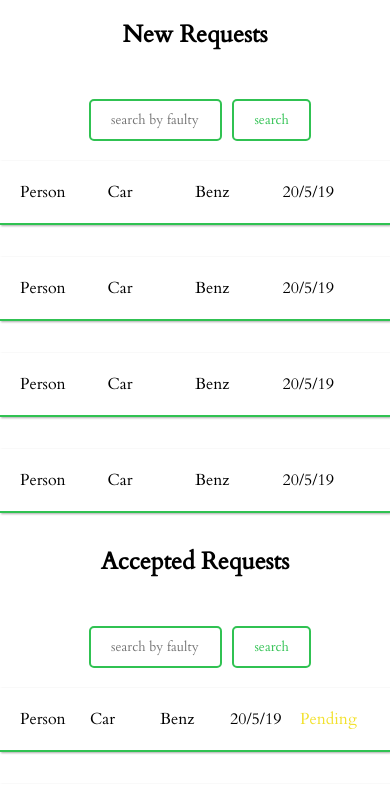
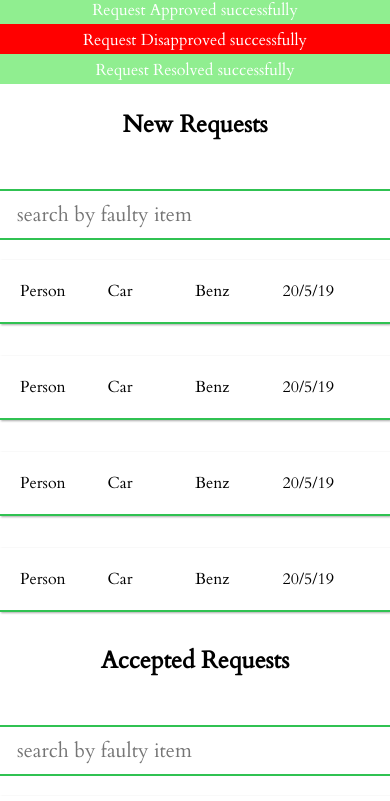
Before and after one commit to Mohamilr/Maintenance-Tracker, a plain HTML site: page UI/logedin-admin/review.html in a window 390 px wide. Shown: the part 51-852 px from the top of the page. Drawn offline with Linux system fonts and the light colour scheme.

Commit message:
add notifications

```diff
--- a/UI/Assets/css/style.css
+++ b/UI/Assets/css/style.css
@@ -246,6 +246,23 @@ nav span i{
 }
 
 /*user service style*/
+.notification{
+    text-align: center;
+    color: white;
+}
+
+.notify{
+    background-color: lightgreen;
+    padding: 5px;
+    height: 30px;
+}
+
+.notify-red{
+    background-color: red;
+    padding: 5px;
+    height: 30px;
+}
+
 .box-container{
     display: flex;
     justify-content: center;
@@ -360,14 +377,7 @@ button{
     border-radius: 5px;
     background-color: #ffffff;
     margin: 0 20px 0;
-}
-
-.search-btn{
-    padding: 10px 20px;
-    border: 2px solid #30c252;
-    border-radius: 5px;
-    color: #30c252;
-    background-color: #ffffff;
+    font-size: 20px;
 }
 
 .btn-green {
@@ -531,11 +541,7 @@ button{
     /* admin review page*/
     .search-input{
       padding: 10px 20px;
-      width: 10em;
+      width: 20em;
       margin: 0 10px 0;
     }
-
-    .search-btn{
-      padding: 10px 20px;
-    }
 }
--- a/UI/logedin-admin/review.html
+++ b/UI/logedin-admin/review.html
@@ -31,11 +31,18 @@
     </header>
     <main>
         <section>
+        <div class="notification">
+            <p class="notify">Request Approved successfully</p>
+            <p class="notify-red">Request Disapproved successfully</p>
+            <p class="notify">Request Resolved successfully</p>
+        </div>
+        </section>
+        <section>
             <h1 class="head">New Requests</h1>
             <!--               filter-->
             <div class="search-container">
                 <input type="text" placeholder="search by faulty item" class="search-input">
-                <input type="button" value="search" class="search-btn">
+                <!-- <input type="button" value="search" class="search-btn"> -->
             </div>
         </section>
         <section>
@@ -49,8 +56,8 @@
                 <div complaint>
                     <p>lorem dcdkc cicnokncec ecieicnsdlkc sidncdnc cdwndcknwdicne wewciwecnweince cwecweincenwc
                         cecencienciwec eciencine klsmcksmcimdskmc sdlcmlmckldc dcdmlk</p>
-                    <button class="btn-green">Accept</button>
-                    <button class="btn-red">Reject</button>
+                    <button class="btn-green">Approve</button>
+                    <button class="btn-red">Disapprove</button>
                 </div>
             </div>
         </section>
@@ -65,8 +72,8 @@
                 <div complaint>
                     <p>lorem dcdkc cicnokncec ecieicnsdlkc sidncdnc cdwndcknwdicne wewciwecnweince cwecweincenwc
                         cecencienciwec eciencine klsmcksmcimdskmc sdlcmlmckldc dcdmlk</p>
-                    <button class="btn-green">Accept</button>
-                    <button class="btn-red">Reject</button>
+                    <button class="btn-green">Approve</button>
+                    <button class="btn-red">Disapprove</button>
                 </div>
             </div>
         </section>
@@ -81,8 +88,8 @@
                 <div complaint>
                     <p>lorem dcdkc cicnokncec ecieicnsdlkc sidncdnc cdwndcknwdicne wewciwecnweince cwecweincenwc
                         cecencienciwec eciencine klsmcksmcimdskmc sdlcmlmckldc dcdmlk</p>
-                    <button class="btn-green">Accept</button>
-                    <button class="btn-red">Reject</button>
+                    <button class="btn-green">Approve</button>
+                    <button class="btn-red">Disapprove</button>
                 </div>
             </div>
         </section>
@@ -97,8 +104,8 @@
                 <div complaint>
                     <p>lorem dcdkc cicnokncec ecieicnsdlkc sidncdnc cdwndcknwdicne wewciwecnweince cwecweincenwc
                         cecencienciwec eciencine klsmcksmcimdskmc sdlcmlmckldc dcdmlk</p>
-                    <button class="btn-green">Accept</button>
-                    <button class="btn-red">Reject</button>
+                    <button class="btn-green">Approve</button>
+                    <button class="btn-red">Disapprove</button>
                 </div>
             </div>
         </section>
@@ -107,7 +114,6 @@
             <!--               filter-->
             <div class="search-container">
                 <input type="text" placeholder="search by faulty item" class="search-input">
-                <input type="button" value="search" class="search-btn">
             </div>
         </section>
         <section>
@@ -122,7 +128,7 @@
                 <div complaint>
                     <p>lorem dcdkc cicnokncec ecieicnsdlkc sidncdnc cdwndcknwdicne wewciwecnweince cwecweincenwc
                         cecencienciwec eciencine klsmcksmcimdskmc sdlcmlmckldc dcdmlk</p>
-                    <button class="btn-green">Done</button>
+                    <button class="btn-green">Resolve</button>
                 </div>
             </div>
         </section>
@@ -138,7 +144,7 @@
                 <div complaint>
                     <p>lorem dcdkc cicnokncec ecieicnsdlkc sidncdnc cdwndcknwdicne wewciwecnweince cwecweincenwc
                         cecencienciwec eciencine klsmcksmcimdskmc sdlcmlmckldc dcdmlk</p>
-                    <button class="btn-green">Done</button>
+                    <button class="btn-green">Resolve</button>
                 </div>
             </div>
         </section>
@@ -154,7 +160,7 @@
                 <div complaint>
                     <p>lorem dcdkc cicnokncec ecieicnsdlkc sidncdnc cdwndcknwdicne wewciwecnweince cwecweincenwc
                         cecencienciwec eciencine klsmcksmcimdskmc sdlcmlmckldc dcdmlk</p>
-                    <button class="btn-green">Done</button>
+                    <button class="btn-green">Resolve</button>
                 </div>
             </div>
         </section>
@@ -170,7 +176,7 @@
                 <div complaint>
                     <p>lorem dcdkc cicnokncec ecieicnsdlkc sidncdnc cdwndcknwdicne wewciwecnweince cwecweincenwc
                         cecencienciwec eciencine klsmcksmcimdskmc sdlcmlmckldc dcdmlk</p>
-                    <button class="btn-green">Done</button>
+                    <button class="btn-green">Resolve</button>
                 </div>
             </div>
         </section>
```
Also changed, not shown: UI/logedin-admin/dashboard-admin.html (+0 -1 lines), UI/logedin-user/dashboard.html (+5 -0 lines), UI/logedin-user/service.html (+5 -0 lines).
